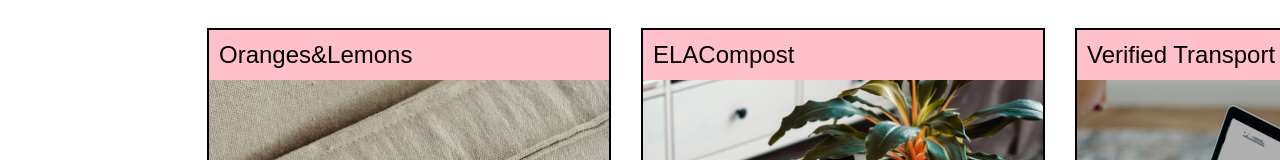
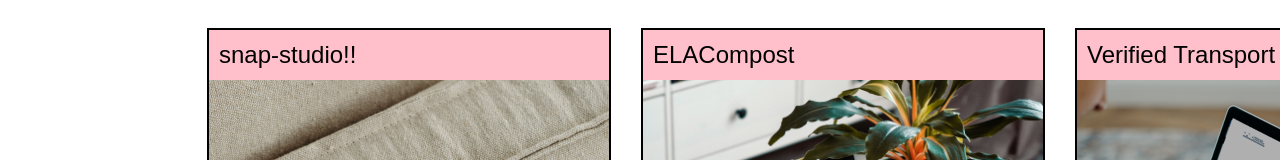
Before and after one commit to gerardojgarcia/portfolio_2022, a website built with Parcel: page index.html in a window 1280 px wide. Both pictures are taken after a click on the link "Portfolio". Shown: the top 160 px of the page. Built offline with nearby package versions, Linux system fonts and the light colour scheme.

Commit message:
desktop: updated portfolio layout

```diff
--- a/index.html
+++ b/index.html
@@ -75,7 +75,7 @@
 
                 <div     class="card">
                     <img src="/imgs/smartphone_mockup.png" alt="Image of website">
-                    <div class="title"><p>Oranges&Lemons</p></div>
+                    <div class="title"><p>snap-studio!!</p></div>
                     <button class="explore">Explore</button>
                 </div>
                 <div     class="card">
```
Also changed, not shown: dist/index.html.
